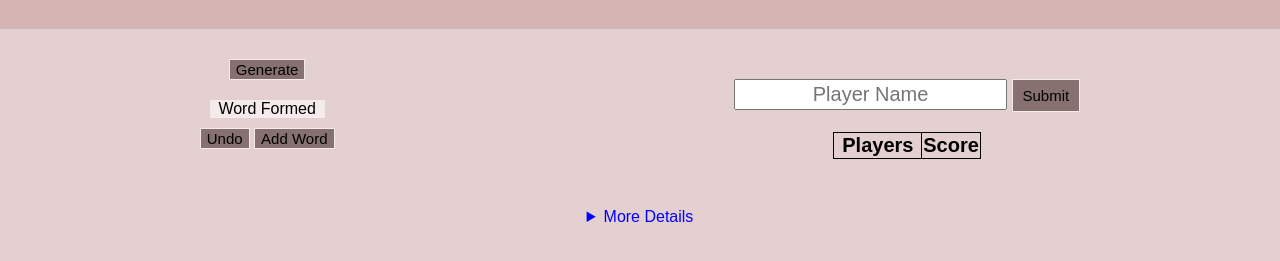
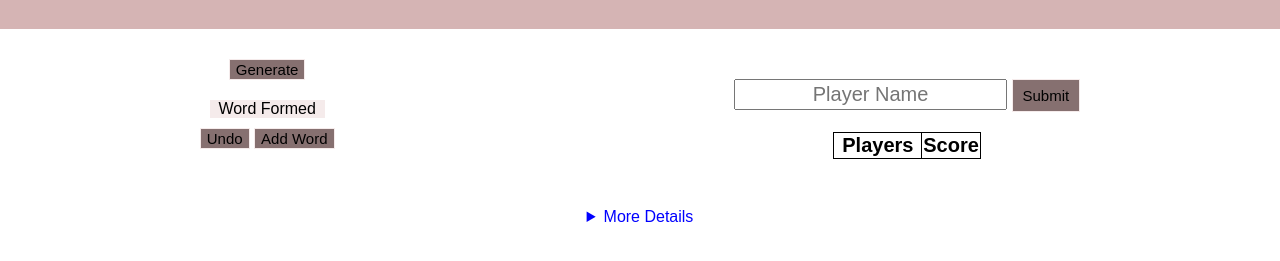
Before and after one commit to Cvanshulll/Word_Game, a website built with Parcel: page index.html in a window 1280 px wide. Shown: the part 89-350 px from the top of the page. Built offline with nearby package versions, Linux system fonts and the light colour scheme.

Commit message:
Update styles.css

```diff
--- a/src/styles.css
+++ b/src/styles.css
@@ -3,7 +3,7 @@ body {
   text-align: center;
   padding: 0px;
   margin: 0px;
-  background-color: #e4d0d0;
+/*   background-color: #e4d0d0; */
 }
 
 /* Navbar */
```
